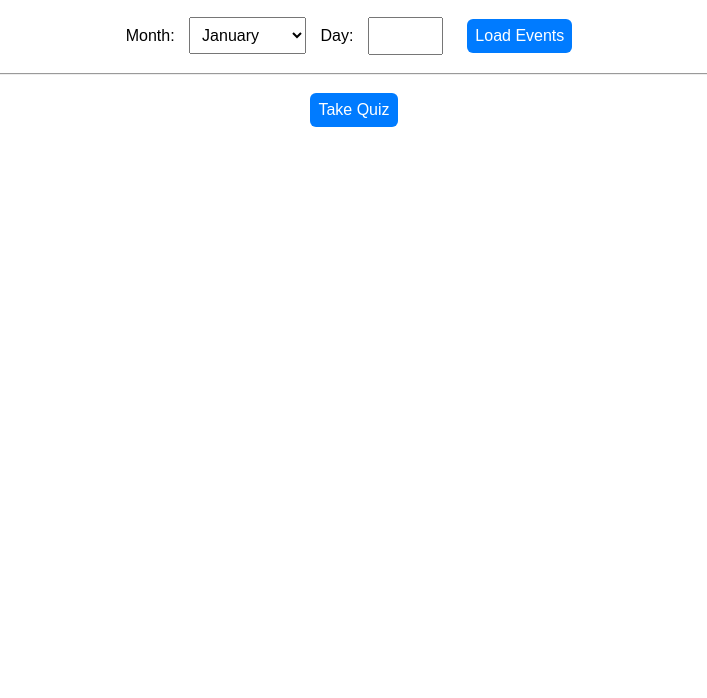
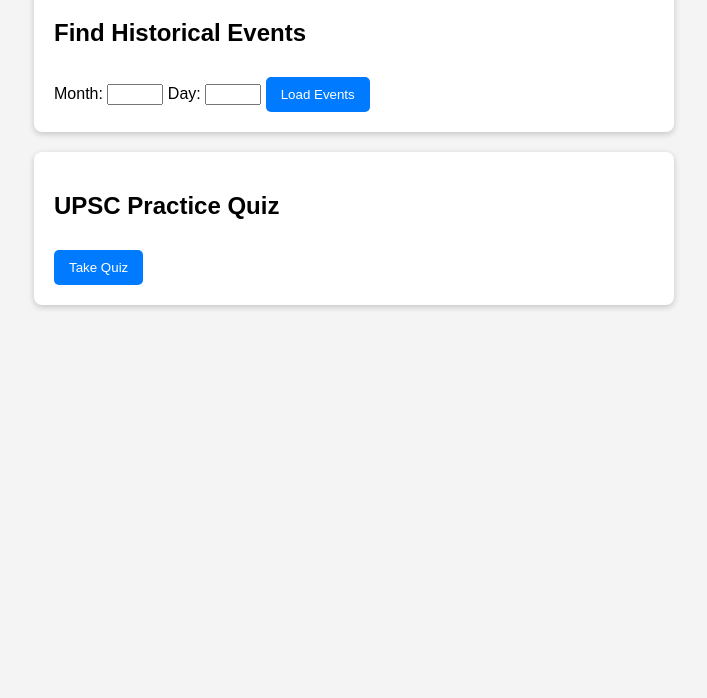
Before and after one commit to sandeep780049/history-events-app, a website: page frontend/index.html in a window 1280 px wide. Shown: the part 102-800 px from the top of the page, without its empty margins (286-993 px from the left). Drawn offline with Linux system fonts and the light colour scheme.

Commit message:
Update index.html

```diff
--- a/frontend/index.html
+++ b/frontend/index.html
@@ -1,44 +1,71 @@
 <!DOCTYPE html>
 <html lang="en">
 <head>
-  <meta charset="UTF-8" />
-  <title>History Events</title>
+  <meta charset="UTF-8">
+  <meta name="viewport" content="width=device-width, initial-scale=1.0">
+  <title>History Events & UPSC Quiz</title>
   <style>
-    body { font-family: Arial, sans-serif; text-align: center; padding: 20px; }
-    input, select, button { margin: 10px; padding: 8px; font-size: 16px; }
-    button { background: #007bff; color: white; border: none; border-radius: 6px; cursor: pointer; }
-    button:hover { background: #0056b3; }
-    .card { background: #f9f9f9; padding: 10px; margin: 10px auto; max-width: 600px; border-radius: 8px; box-shadow: 0 2px 6px rgba(0,0,0,0.1); }
+    body {
+      font-family: Arial, sans-serif;
+      margin: 20px;
+      background: #f4f4f4;
+    }
+    h1 {
+      text-align: center;
+      color: #333;
+    }
+    .section {
+      background: white;
+      padding: 20px;
+      margin: 20px auto;
+      max-width: 600px;
+      border-radius: 8px;
+      box-shadow: 0 2px 6px rgba(0,0,0,0.2);
+    }
+    button {
+      margin-top: 10px;
+      padding: 10px 15px;
+      border: none;
+      background: #007bff;
+      color: white;
+      border-radius: 5px;
+      cursor: pointer;
+    }
+    button:hover {
+      background: #0056b3;
+    }
+    .event {
+      margin: 8px 0;
+      padding: 10px;
+      background: #f9f9f9;
+      border-left: 4px solid #007bff;
+    }
+    .result {
+      margin-top: 15px;
+      padding: 10px;
+      background: #e9ffe9;
+      border: 1px solid #00a000;
+    }
   </style>
 </head>
 <body>
-  <h1>📜 Historical Events</h1>
+  <h1>📜 History Events & UPSC Quiz</h1>
 
-  <label>Month:</label>
-  <select id="month">
-    <option value="1">January</option>
-    <option value="2">February</option>
-    <option value="3">March</option>
-    <option value="4">April</option>
-    <option value="5">May</option>
-    <option value="6">June</option>
-    <option value="7">July</option>
-    <option value="8">August</option>
-    <option value="9">September</option>
-    <option value="10">October</option>
-    <option value="11">November</option>
-    <option value="12">December</option>
-  </select>
+  <div class="section">
+    <h2>Find Historical Events</h2>
+    <label for="month">Month:</label>
+    <input type="number" id="month" min="1" max="12">
+    <label for="day">Day:</label>
+    <input type="number" id="day" min="1" max="31">
+    <button onclick="loadEvents()">Load Events</button>
+    <div id="eventsContainer"></div>
+  </div>
 
-  <label>Day:</label>
-  <input type="number" id="day" min="1" max="31" />
-
-  <button onclick="loadEvents()">Load Events</button>
-  <div id="eventsContainer"></div>
-
-  <hr>
-  <button onclick="loadQuiz()">Take Quiz</button>
-  <div id="quizContainer"></div>
+  <div class="section">
+    <h2>UPSC Practice Quiz</h2>
+    <button onclick="loadQuiz()">Take Quiz</button>
+    <div id="quizContainer"></div>
+  </div>
 
   <script src="script.js"></script>
 </body>
```
